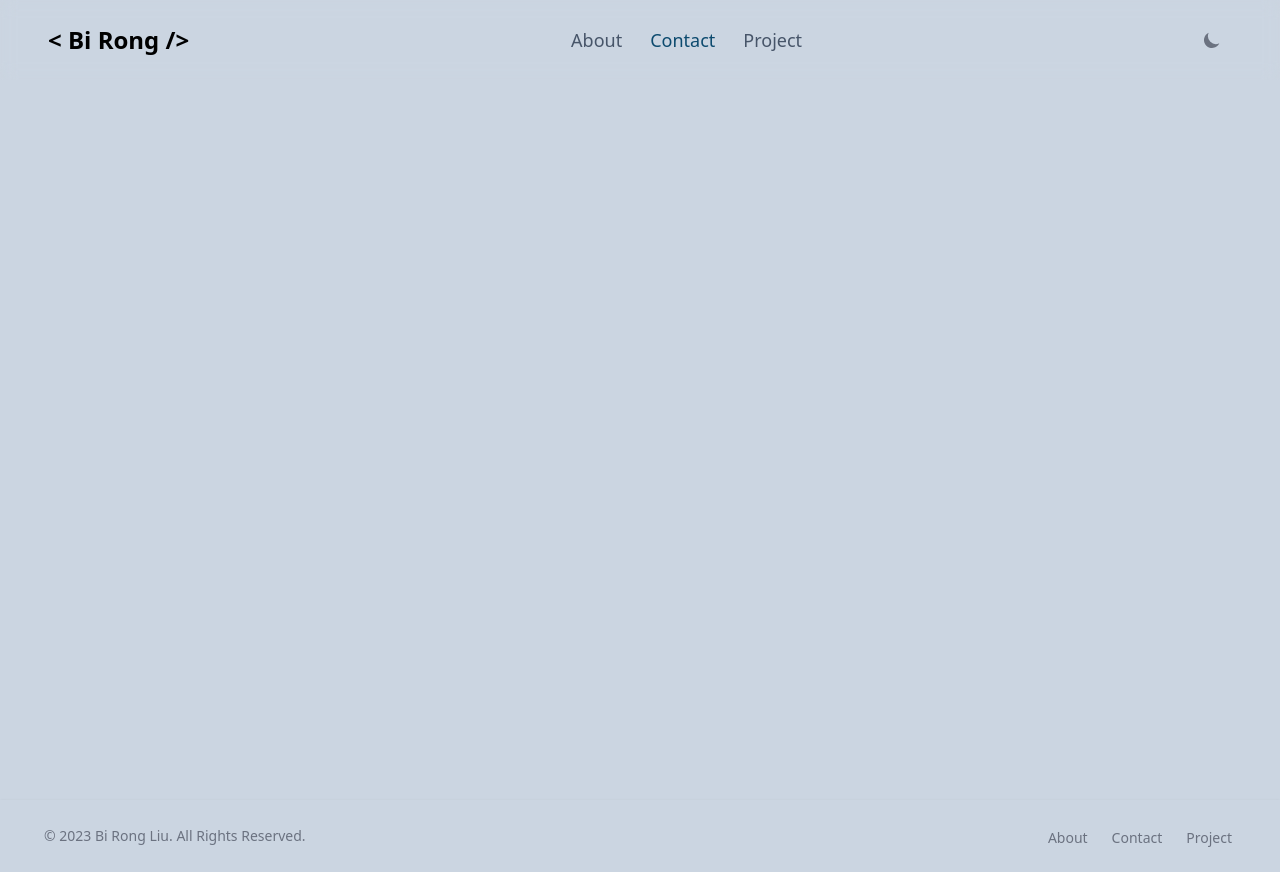
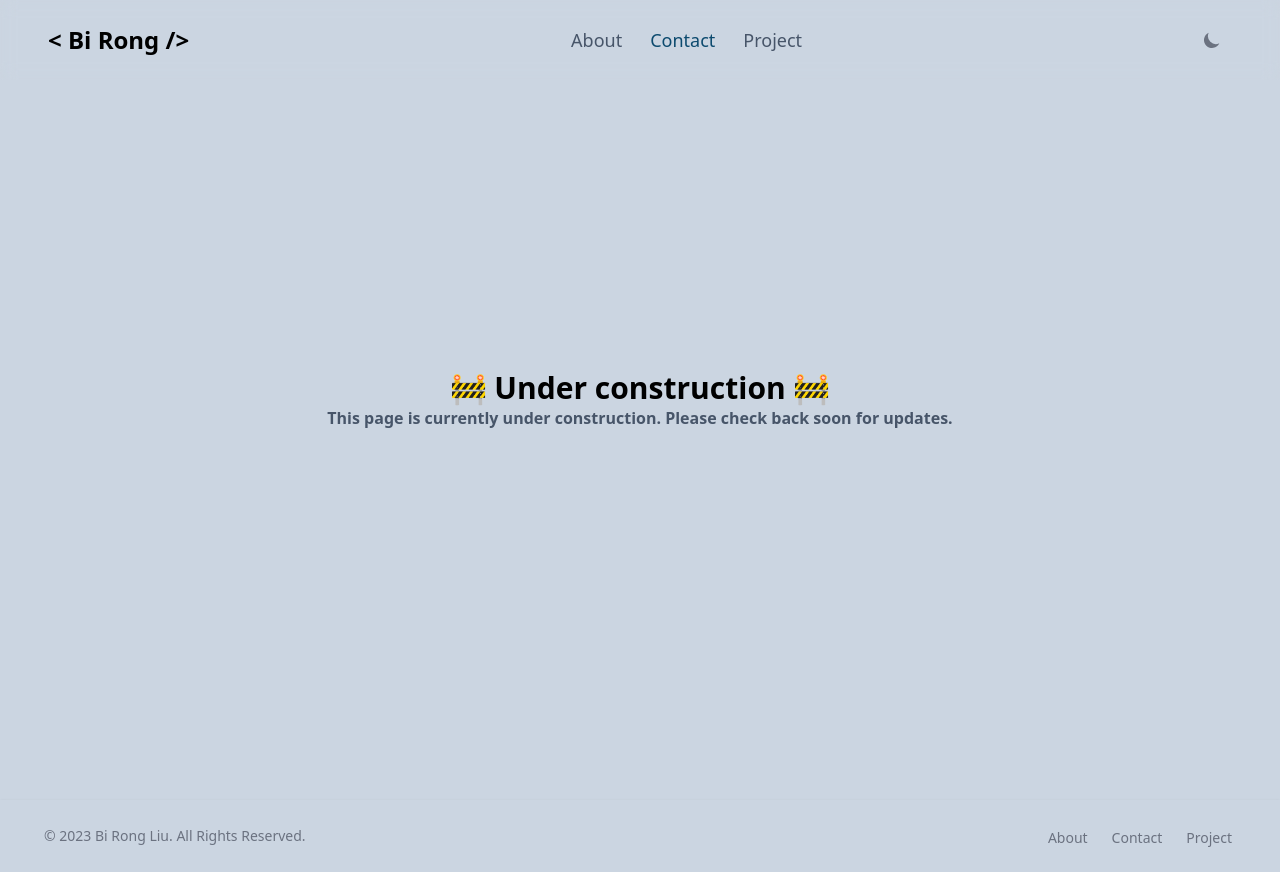
Before and after one commit to birongliu/portfolio, a React (Create React App) app: page /contact in a window 1280 px wide. Built offline with nearby package versions, Linux system fonts and the light colour scheme.

Commit message:
under construction contact

```diff
--- a/src/components/Contact/Contact.tsx
+++ b/src/components/Contact/Contact.tsx
@@ -1,9 +1,6 @@
 import React from "react";
+import UnderConstruction from "../common/UnderConstruction";
 
 export default function Contact() {
-	return (
-		<main className="flex items-center px-8 flex-col justify-center max-w-5xl min-h-screen py-20">
-
-		</main>
-	);
+	return <UnderConstruction />
 }
```
